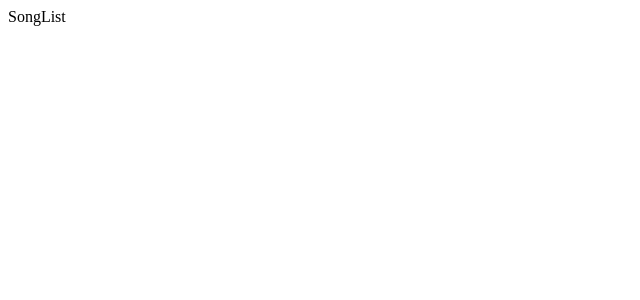
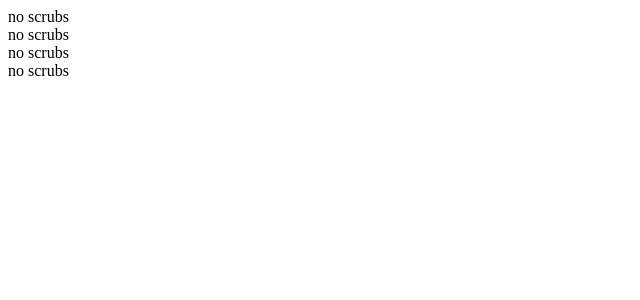
Before and after one commit to bonniekang/songs, a React (Create React App) app: page / in a window 1280 px wide. Shown: the top 300 px of the page, without its empty margins (0-640 px from the left). Built offline with nearby package versions, Linux system fonts and the light colour scheme.

Commit message:
rendering song list

```diff
--- a/src/components/SongList.js
+++ b/src/components/SongList.js
@@ -2,10 +2,21 @@ import React from 'react';
 import { connect } from 'react-redux';
 
 class SongList extends React.Component {
+
+    renderList() {
+        return this.props.songs.map((song) => {
+            return (
+                <div>
+                    {song.title}
+                </div>
+            )
+        })
+    }
+
     render() {
         return (
             <div>
-                SongList
+                {this.renderList()}
             </div>
         )
     }
```
